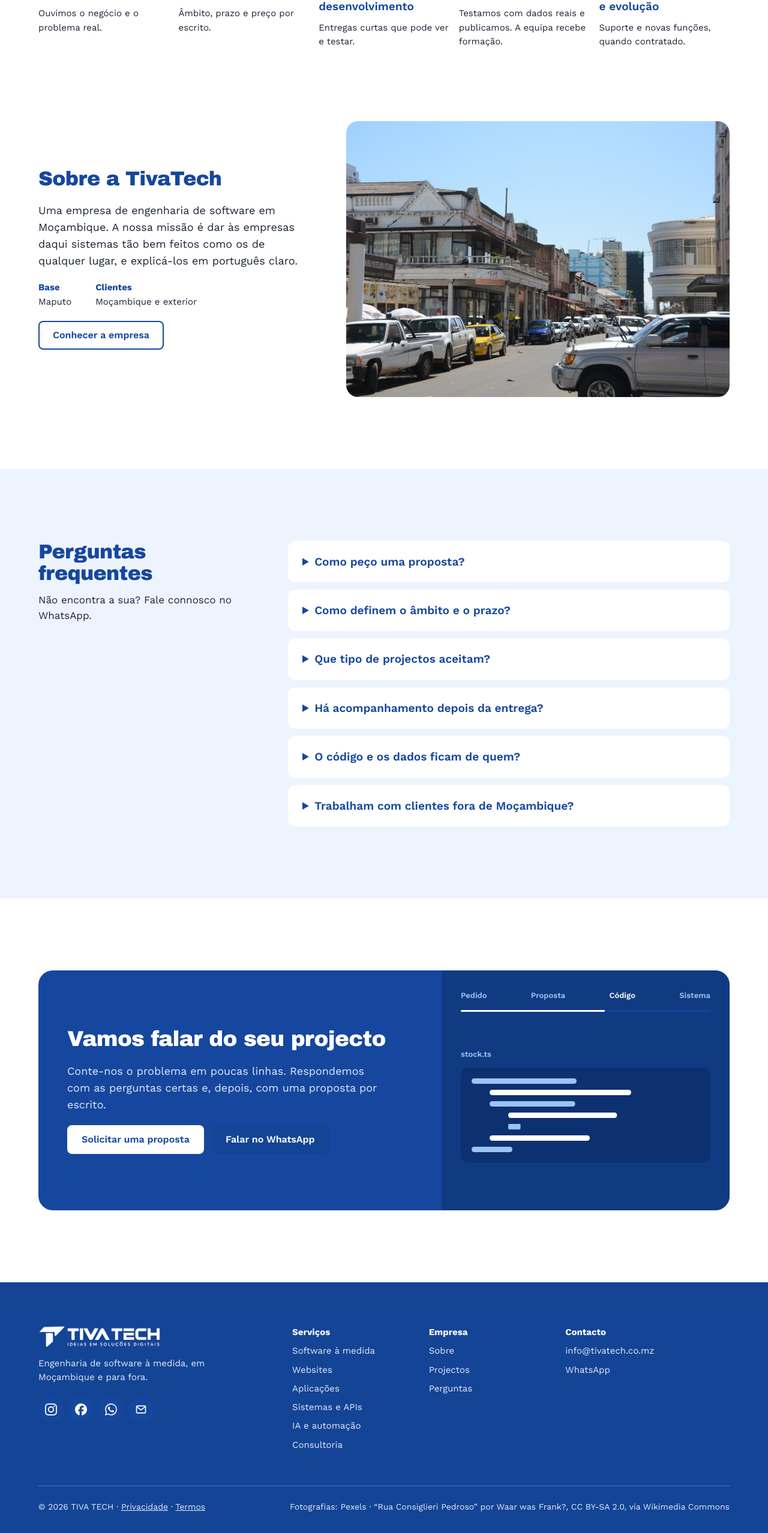
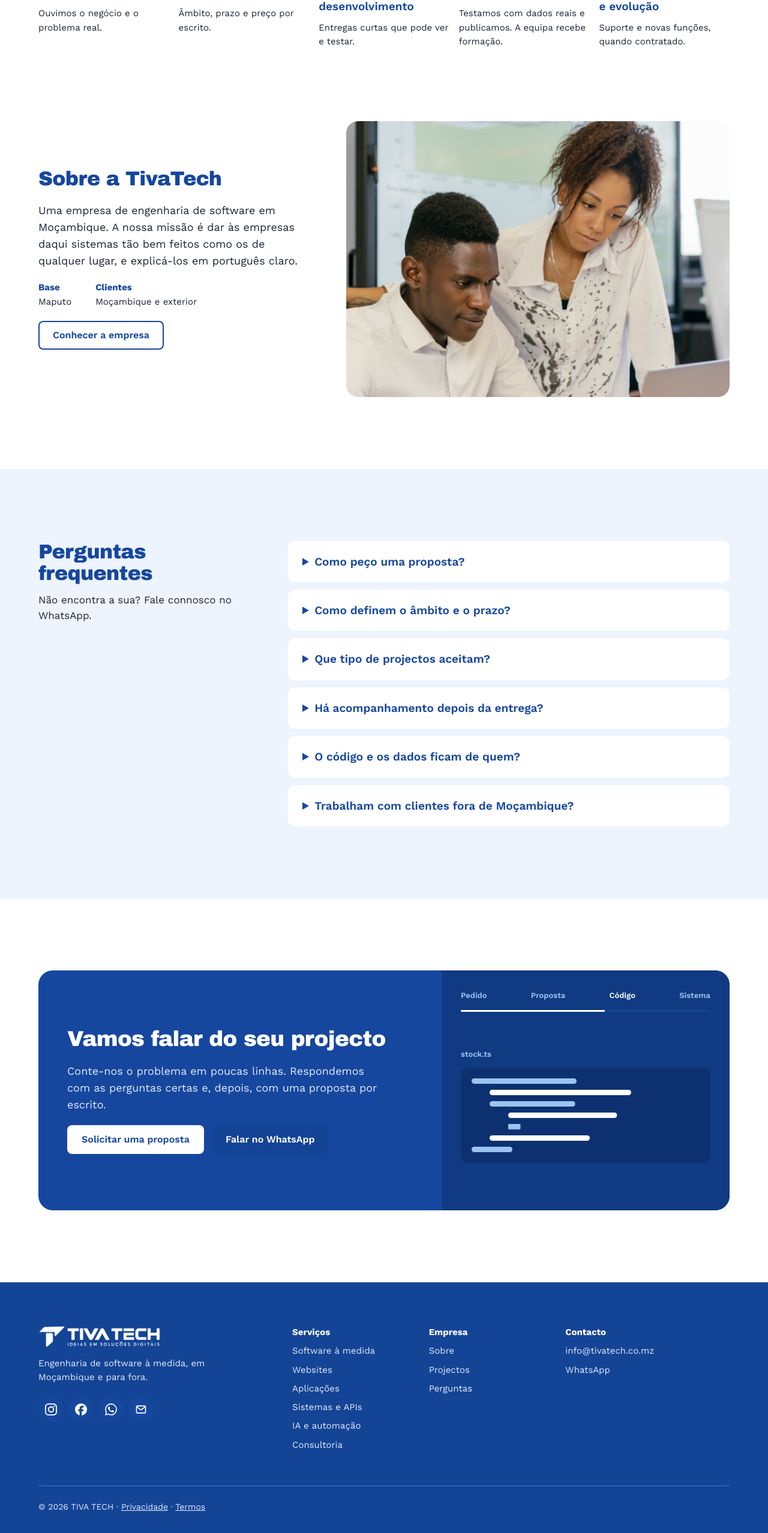
Before and after one commit to kennydasilva/TivaTech, a React (Vite) app: page / in a window 1280 px wide. Shown: the part 5174-7730 px from the top of the page at 60% size. Built offline with nearby package versions, Linux system fonts and the light colour scheme; a web font is replaced by a local one.

Commit message:
Retirar os créditos das fotografias do rodapé
A fotografia da Baixa de Maputo (CC BY-SA, com crédito obrigatório) sai e
a secção Sobre passa a usar uma fotografia do Pexels, que não exige
crédito.

```diff
--- a/src/components/Footer.tsx
+++ b/src/components/Footer.tsx
@@ -75,7 +75,6 @@ export default function Footer() {
           <span>
             © {new Date().getFullYear()} TIVA TECH · <a href="#privacidade">{f.privacy}</a> · <a href="#termos">{f.terms}</a>
           </span>
-          <span>{f.credits}</span>
         </div>
       </div>
     </footer>
--- a/src/content.ts
+++ b/src/content.ts
@@ -117,7 +117,7 @@ const pt = {
       { label: 'Clientes', value: 'Moçambique e exterior' },
     ],
     action: 'Conhecer a empresa',
-    imageAlt: 'Rua Consiglieri Pedroso, na Baixa de Maputo',
+    imageAlt: 'Dois profissionais a analisar um sistema num portátil',
   },
   faq: {
     title: 'Perguntas frequentes',
@@ -177,7 +177,6 @@ const pt = {
     contact: 'Contacto',
     privacy: 'Privacidade',
     terms: 'Termos',
-    credits: 'Fotografias: Pexels · “Rua Consiglieri Pedroso” por Waar was Frank?, CC BY-SA 2.0, via Wikimedia Commons',
   },
 }
 
@@ -295,7 +294,7 @@ const en: Content = {
       { label: 'Clients', value: 'Mozambique and abroad' },
     ],
     action: 'Meet the company',
-    imageAlt: 'Rua Consiglieri Pedroso, in downtown Maputo',
+    imageAlt: 'Two professionals reviewing a system on a laptop',
   },
   faq: {
     title: 'Frequently asked questions',
@@ -355,7 +354,6 @@ const en: Content = {
     contact: 'Contact',
     privacy: 'Privacy',
     terms: 'Terms',
-    credits: 'Photos: Pexels · “Rua Consiglieri Pedroso” by Waar was Frank?, CC BY-SA 2.0, via Wikimedia Commons',
   },
 }
 
--- a/src/sections/About.tsx
+++ b/src/sections/About.tsx
@@ -1,4 +1,4 @@
-import maputo from '../assets/photos/maputo-baixa.jpg'
+import team from '../assets/photos/about-team.jpg'
 import { useLang } from '../LangContext'
 
 // Quem está por trás das soluções. A página "Sobre" completa terá o resto.
@@ -24,7 +24,7 @@ export default function About() {
             {t.about.action}
           </a>
         </div>
-        <img className="about__image" src={maputo} alt={t.about.imageAlt} width={1400} height={933} loading="lazy" />
+        <img className="about__image" src={team} alt={t.about.imageAlt} width={1400} height={933} loading="lazy" />
       </div>
     </section>
   )
```
Also changed, not shown: src/assets/photos/about-team.jpg (added), src/assets/photos/maputo-baixa.jpg (deleted).
